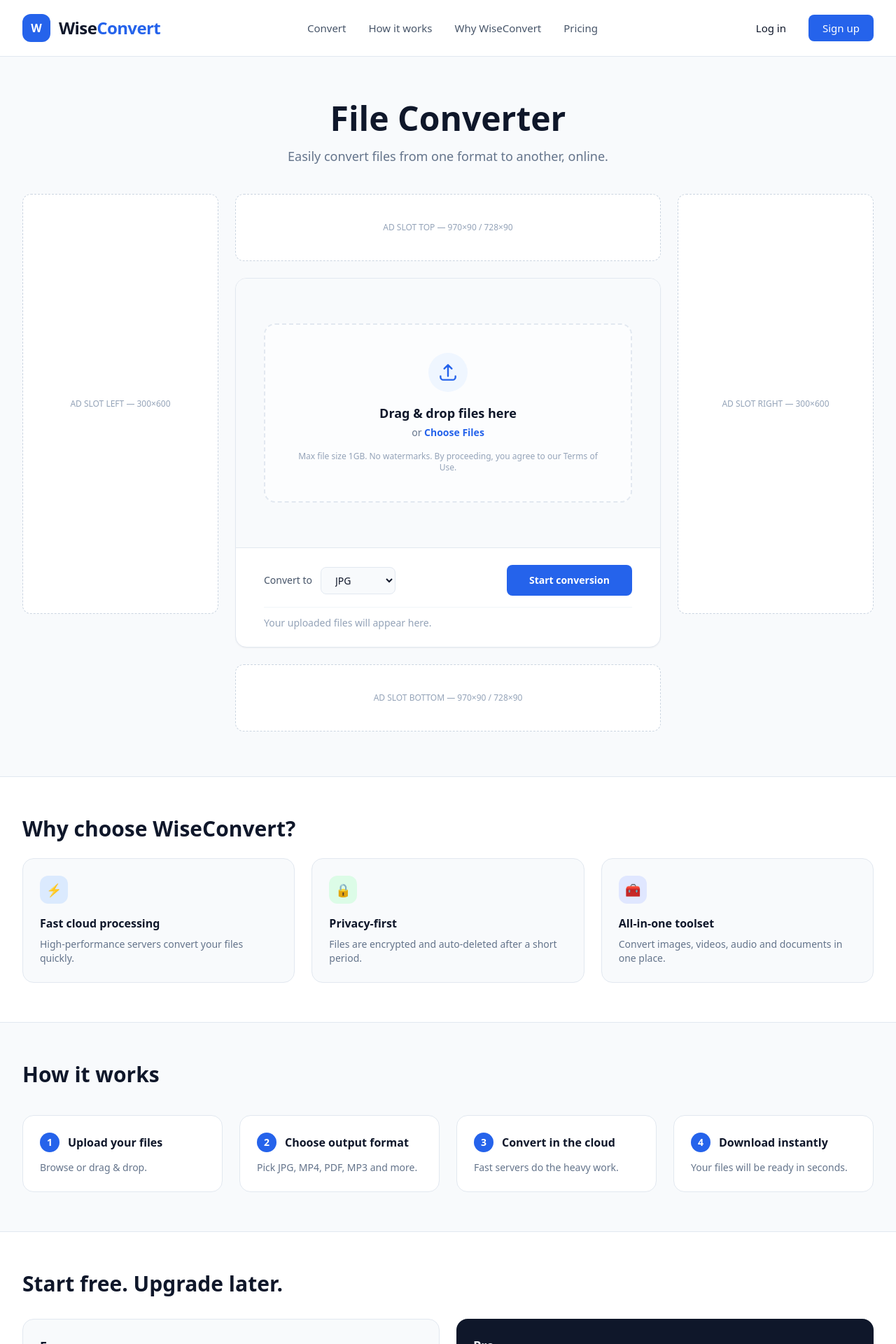
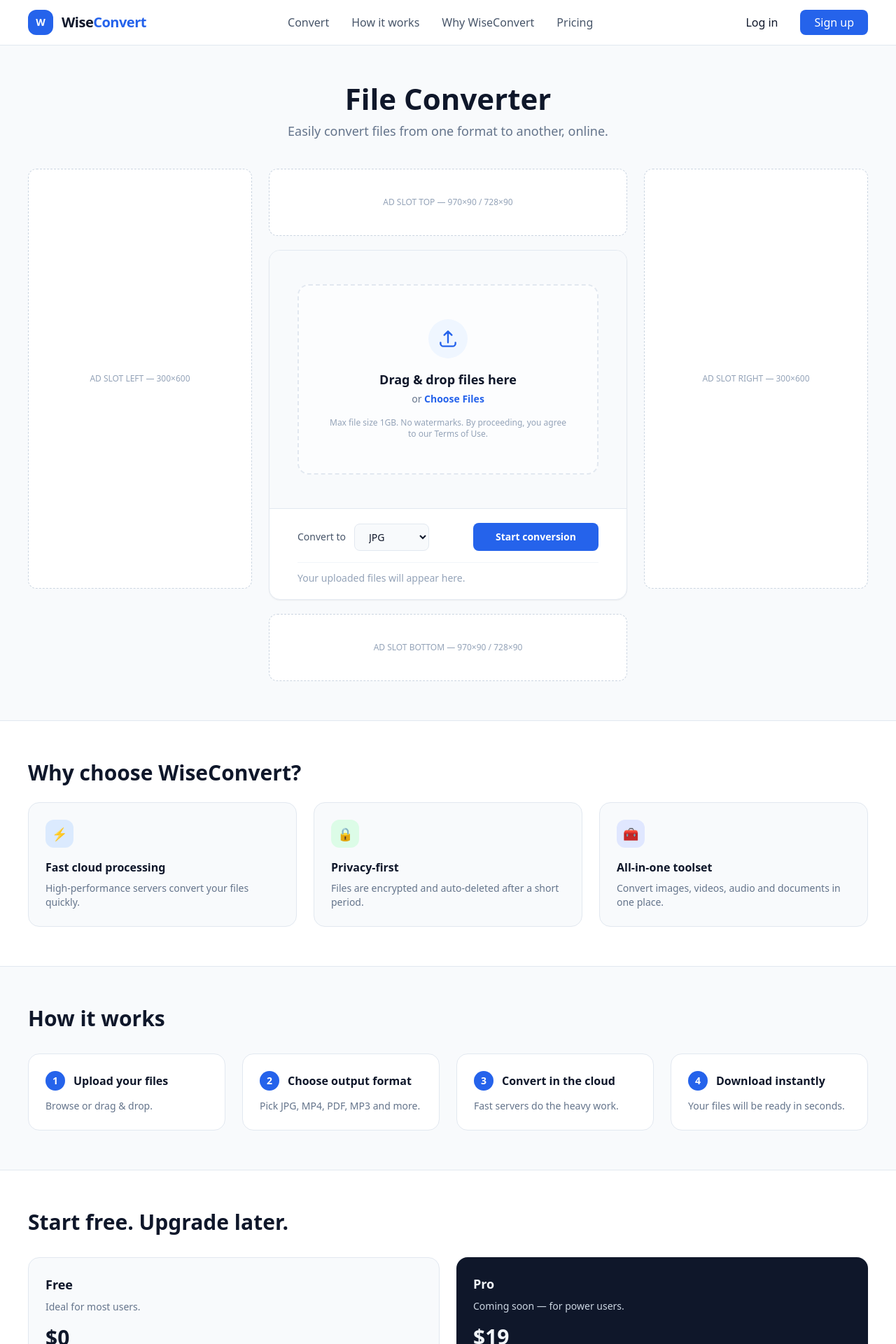
Before and after one commit to boltrsss/wiseconvert, a Next.js app: page / in a window 1280 px wide. Shown: the top 1920 px of the page at 70% size. Built offline with nearby package versions, Linux system fonts and the light colour scheme.

Commit message:
Update page.tsx

```diff
--- a/app/page.tsx
+++ b/app/page.tsx
@@ -6,19 +6,19 @@ export default function HomePage() {
     <div className="min-h-screen flex flex-col bg-slate-50 text-slate-900">
       {/* Navbar */}
       <header className="border-b border-slate-200 bg-white">
-        <div className="max-w-7xl mx-auto px-6 lg:px-8 h-20 flex items-center justify-between">
+        <div className="max-w-screen-2xl mx-auto px-6 lg:px-10 h-16 flex items-center justify-between">
           {/* Logo */}
           <a href="/" className="flex items-center gap-3">
-            <div className="w-10 h-10 rounded-xl bg-blue-600 flex items-center justify-center text-white font-bold text-base">
+            <div className="w-9 h-9 rounded-xl bg-blue-600 flex items-center justify-center text-white font-bold text-sm">
               W
             </div>
-            <span className="text-2xl font-semibold tracking-tight">
+            <span className="text-xl font-semibold tracking-tight">
               Wise<span className="text-blue-600">Convert</span>
             </span>
           </a>
 
           {/* Nav links */}
-          <nav className="hidden md:flex items-center gap-8 text-[15px] font-medium text-slate-600">
+          <nav className="hidden md:flex items-center gap-8 text-[16px] font-medium text-slate-600">
             <a href="#converter" className="hover:text-blue-600">
               Convert
             </a>
@@ -33,11 +33,11 @@ export default function HomePage() {
             </a>
           </nav>
 
-          <div className="hidden md:flex items-center gap-4 text-[15px] font-medium">
-            <button className="px-4 py-2 rounded-lg hover:bg-slate-100">
+          <div className="hidden md:flex items-center gap-4 text-[16px] font-medium">
+            <button className="px-4 py-1.5 rounded-lg hover:bg-slate-100">
               Log in
             </button>
-            <button className="px-5 py-2 rounded-lg bg-blue-600 text-white hover:bg-blue-700">
+            <button className="px-5 py-1.5 rounded-lg bg-blue-600 text-white hover:bg-blue-700">
               Sign up
             </button>
           </div>
@@ -50,19 +50,19 @@ export default function HomePage() {
           id="converter"
           className="bg-slate-50 border-b border-slate-200"
         >
-          <div className="max-w-7xl mx-auto px-6 lg:px-8 py-12 lg:py-16">
+          <div className="max-w-screen-2xl mx-auto px-6 lg:px-10 py-10 lg:py-14">
             {/* Title */}
-            <div className="text-center mb-10">
-              <h1 className="text-4xl sm:text-5xl font-semibold text-slate-900">
+            <div className="text-center mb-8 lg:mb-10">
+              <h1 className="text-4xl sm:text-[42px] font-semibold text-slate-900">
                 File Converter
               </h1>
-              <p className="mt-4 text-lg text-slate-500">
+              <p className="mt-3 text-base sm:text-lg text-slate-500">
                 Easily convert files from one format to another, online.
               </p>
             </div>
 
             {/* 三欄：左廣告 / 中央工具 / 右廣告 */}
-            <div className="grid grid-cols-1 lg:grid-cols-[280px_minmax(0,1fr)_280px] gap-6">
+            <div className="grid grid-cols-1 lg:grid-cols-[320px_minmax(0,1fr)_320px] gap-4 lg:gap-6">
               {/* 左側大廣告（桌機） */}
               <div className="hidden lg:block">
                 <div className="w-full h-[600px] rounded-xl border border-dashed border-slate-300 bg-white flex items-center justify-center text-xs text-slate-400">
@@ -71,9 +71,9 @@ export default function HomePage() {
               </div>
 
               {/* 中央內容 */}
-              <div className="space-y-6">
+              <div className="space-y-4 lg:space-y-5">
                 {/* 上方橫幅廣告 */}
-                <div className="w-full h-24 rounded-xl border border-dashed border-slate-300 bg-white flex items-center justify-center text-xs text-slate-400">
+                <div className="w-full h-20 sm:h-24 rounded-xl border border-dashed border-slate-300 bg-white flex items-center justify-center text-xs text-slate-400">
                   AD SLOT TOP — 970×90 / 728×90
                 </div>
 
@@ -81,9 +81,9 @@ export default function HomePage() {
                 <div className="rounded-2xl border border-slate-200 bg-white overflow-hidden shadow-sm">
                   {/* Dropzone */}
                   <div className="border-b border-slate-200 bg-slate-50">
-                    <div className="px-6 sm:px-10 py-12 sm:py-16">
+                    <div className="px-6 sm:px-10 py-10 sm:py-12">
                       <div className="mx-auto max-w-xl">
-                        <div className="border-2 border-dashed border-slate-200 rounded-2xl bg-white/60 p-10 flex flex-col items-center text-center">
+                        <div className="border-2 border-dashed border-slate-200 rounded-2xl bg-white/60 px-6 py-10 sm:px-10 sm:py-12 flex flex-col items-center text-center">
                           <div className="w-14 h-14 rounded-full bg-blue-50 flex items-center justify-center mb-4">
                             <svg
                               className="w-8 h-8 text-blue-600"
@@ -110,6 +110,7 @@ export default function HomePage() {
                             </span>
                           </p>
 
+                          {/* 未來改成你的 FileUpload / UploadDropzone component */}
                           <input type="file" className="hidden" />
 
                           <p className="mt-4 text-xs text-slate-400">
@@ -122,13 +123,13 @@ export default function HomePage() {
                   </div>
 
                   {/* 底部設定列 */}
-                  <div className="px-6 sm:px-10 py-6">
-                    <div className="flex flex-col sm:flex-row sm:items-center sm:justify-between gap-5">
+                  <div className="px-6 sm:px-10 py-5">
+                    <div className="flex flex-col sm:flex-row sm:items-center sm:justify-between gap-4">
                       <div className="flex items-center gap-3">
                         <span className="text-sm font-medium text-slate-600">
                           Convert to
                         </span>
-                        <select className="rounded-lg border border-slate-200 bg-slate-50 px-4 py-2 text-sm focus:ring-blue-500">
+                        <select className="rounded-lg border border-slate-200 bg-slate-50 px-4 py-2 text-sm focus:ring-blue-500 focus:outline-none">
                           <optgroup label="Images">
                             <option>JPG</option>
                             <option>PNG</option>
@@ -149,7 +150,7 @@ export default function HomePage() {
                         </select>
                       </div>
 
-                      <button className="inline-flex justify-center items-center rounded-lg bg-blue-600 text-white text-sm font-semibold px-8 py-3 hover:bg-blue-700">
+                      <button className="inline-flex justify-center items-center rounded-lg bg-blue-600 text-white text-sm font-semibold px-8 py-2.5 hover:bg-blue-700">
                         Start conversion
                       </button>
                     </div>
@@ -163,7 +164,7 @@ export default function HomePage() {
                 </div>
 
                 {/* 下方橫幅 */}
-                <div className="w-full h-24 rounded-xl border border-dashed border-slate-300 bg-white flex items-center justify-center text-xs text-slate-400">
+                <div className="w-full h-20 sm:h-24 rounded-xl border border-dashed border-slate-300 bg-white flex items-center justify-center text-xs text-slate-400">
                   AD SLOT BOTTOM — 970×90 / 728×90
                 </div>
               </div>
@@ -179,9 +180,9 @@ export default function HomePage() {
         </section>
 
         {/* ===== Why WiseConvert ===== */}
-        <section id="why" className="py-14 bg-white border-b border-slate-200">
-          <div className="max-w-7xl mx-auto px-6 lg:px-8">
-            <h2 className="text-3xl font-semibold text-slate-900 mb-6">
+        <section id="why" className="py-12 lg:py-14 bg-white border-b border-slate-200">
+          <div className="max-w-screen-2xl mx-auto px-6 lg:px-10">
+            <h2 className="text-2xl sm:text-3xl font-semibold text-slate-900 mb-6">
               Why choose WiseConvert?
             </h2>
 
@@ -228,10 +229,10 @@ export default function HomePage() {
         {/* ===== How it works ===== */}
         <section
           id="how-it-works"
-          className="py-14 bg-slate-50 border-b border-slate-200"
+          className="py-12 lg:py-14 bg-slate-50 border-b border-slate-200"
         >
-          <div className="max-w-7xl mx-auto px-6 lg:px-8">
-            <h2 className="text-3xl font-semibold text-slate-900 mb-10">
+          <div className="max-w-screen-2xl mx-auto px-6 lg:px-10">
+            <h2 className="text-2xl sm:text-3xl font-semibold text-slate-900 mb-8">
               How it works
             </h2>
 
@@ -278,9 +279,9 @@ export default function HomePage() {
         </section>
 
         {/* ===== Pricing ===== */}
-        <section id="pricing" className="py-14 bg-white">
-          <div className="max-w-7xl mx-auto px-6 lg:px-8">
-            <h2 className="text-3xl font-semibold text-slate-900 mb-8">
+        <section id="pricing" className="py-12 lg:py-14 bg-white">
+          <div className="max-w-screen-2xl mx-auto px-6 lg:px-10">
+            <h2 className="text-2xl sm:text-3xl font-semibold text-slate-900 mb-8">
               Start free. Upgrade later.
             </h2>
 
@@ -321,7 +322,7 @@ export default function HomePage() {
 
       {/* Footer */}
       <footer className="border-t border-slate-200 bg-white">
-        <div className="max-w-7xl mx-auto px-6 lg:px-8 py-8 flex flex-col sm:flex-row justify-between text-sm text-slate-500">
+        <div className="max-w-screen-2xl mx-auto px-6 lg:px-10 py-6 flex flex-col sm:flex-row justify-between items-center gap-3 text-sm text-slate-500">
           <div className="flex items-center gap-2">
             <span className="font-semibold text-slate-800">
               Wise<span className="text-blue-600">Convert</span>
@@ -329,7 +330,7 @@ export default function HomePage() {
             © {new Date().getFullYear()}
           </div>
 
-          <div className="flex items-center gap-6">
+          <div className="flex items-center gap-5">
             <a className="hover:text-blue-600" href="#">
               Privacy
             </a>
```
